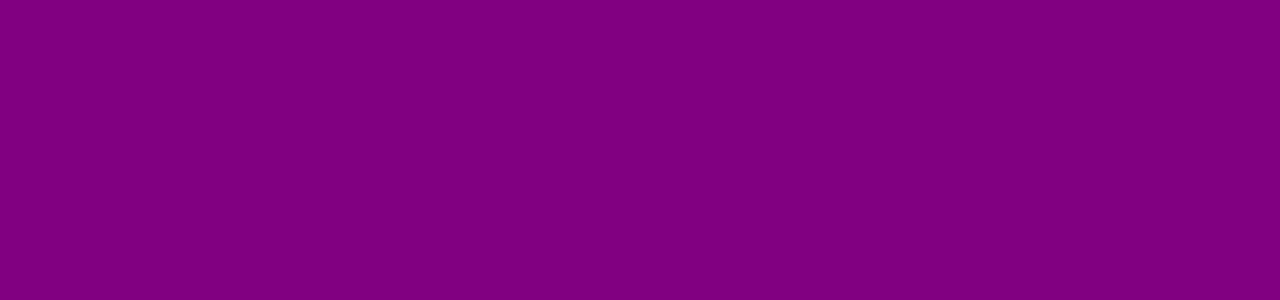
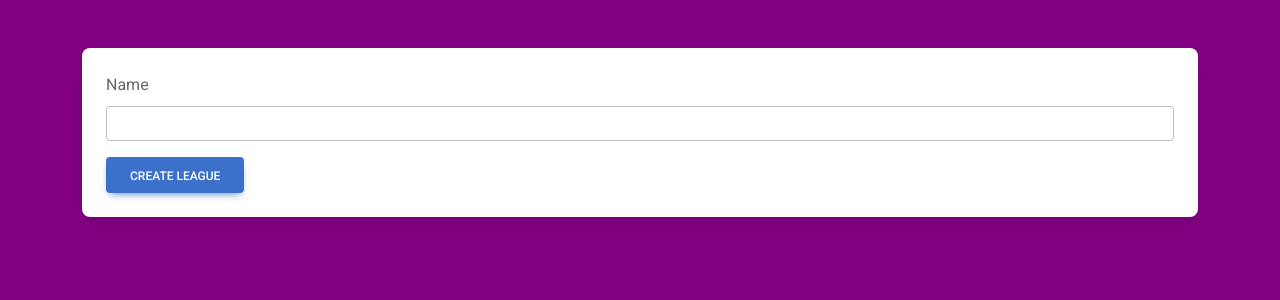
Before and after one commit to JamesDarby345/5LeagueFantasy, a React (Create React App) app in the folder 5leaguefantasyfrontend/: page /new_league in a window 1280 px wide. Shown: the top 300 px of the page. Built offline with nearby package versions, Linux system fonts and the light colour scheme.

Commit message:
Update CreateLeague.js
CreateLeague additions.

```diff
--- a/5leaguefantasyfrontend/src/components/league/CreateLeague.js
+++ b/5leaguefantasyfrontend/src/components/league/CreateLeague.js
@@ -4,6 +4,20 @@ import { useNavigate } from 'react-router-dom';
 import axios from 'axios';
 
 function CreateLeague(){
+  const [formData, setFormData] = useState({
+    name: '',
+});
+const [error, setError] = useState('');''
+
+const navigate = useNavigate(); // For redirecting the user after account creation
+
+const handleChange = (event) => {
+    const { name, value } = event.target;
+    setFormData(prevFormData => ({
+        ...prevFormData,
+        [name]: value,
+    }));
+};
 
 const API = axios.create({
   baseURL: 'http://localhost:5432/postgres', // Replace with your actual backend base URL
@@ -15,6 +29,45 @@ function CreateLeague(){
   },
 });
 
+const handleSubmit = async (event) => {
+  event.preventDefault();
+  // Placeholder for actual API logic
+  try {
+      const response = await API.post('/leagues/newLeague', formData);
+      // console.log('Form Data:', formData); // Replace with actual sign-up logic
+      if (response.status >= 200 && response.status < 300) {
+          // Navigate to league page upon successful creation
+          navigate('/league');
+        } else {
+          // Handle any specific cases for unsuccessful request
+          // For example, you can set an error message to display to the user
+          setError('An error occurred during league creation. Please try again.');
+          // Optionally refresh the page or handle the error in a specific way
+          // window.location.reload(); // Use with caution
+        }
+      // navigate('/account-created'); // Redirect to a success page or login page
+  } catch (error) {
+      console.error('Request failed', error);
+  }
+};
+
+return (
+  <MDBContainer className="my-5">
+      <MDBCard>
+          <MDBCardBody>
+              <form onSubmit={handleSubmit}>
+                  <div className="mb-3">
+                      <label htmlFor="name" className="form-label">Name</label>
+                      <input type="text" id="name" name="name" value={formData.name} onChange={handleChange} className="form-control" required />
+                  </div>
+                  {error && <div className="alert alert-danger" role="alert">{error}</div>}
+                  <MDBBtn type="submit" className="btn btn-primary">Create League</MDBBtn>
+              </form>
+          </MDBCardBody>
+      </MDBCard>
+  </MDBContainer>
+);
+
 
 }
 
```
Lines whose indentation alone changed are shown as unchanged.
